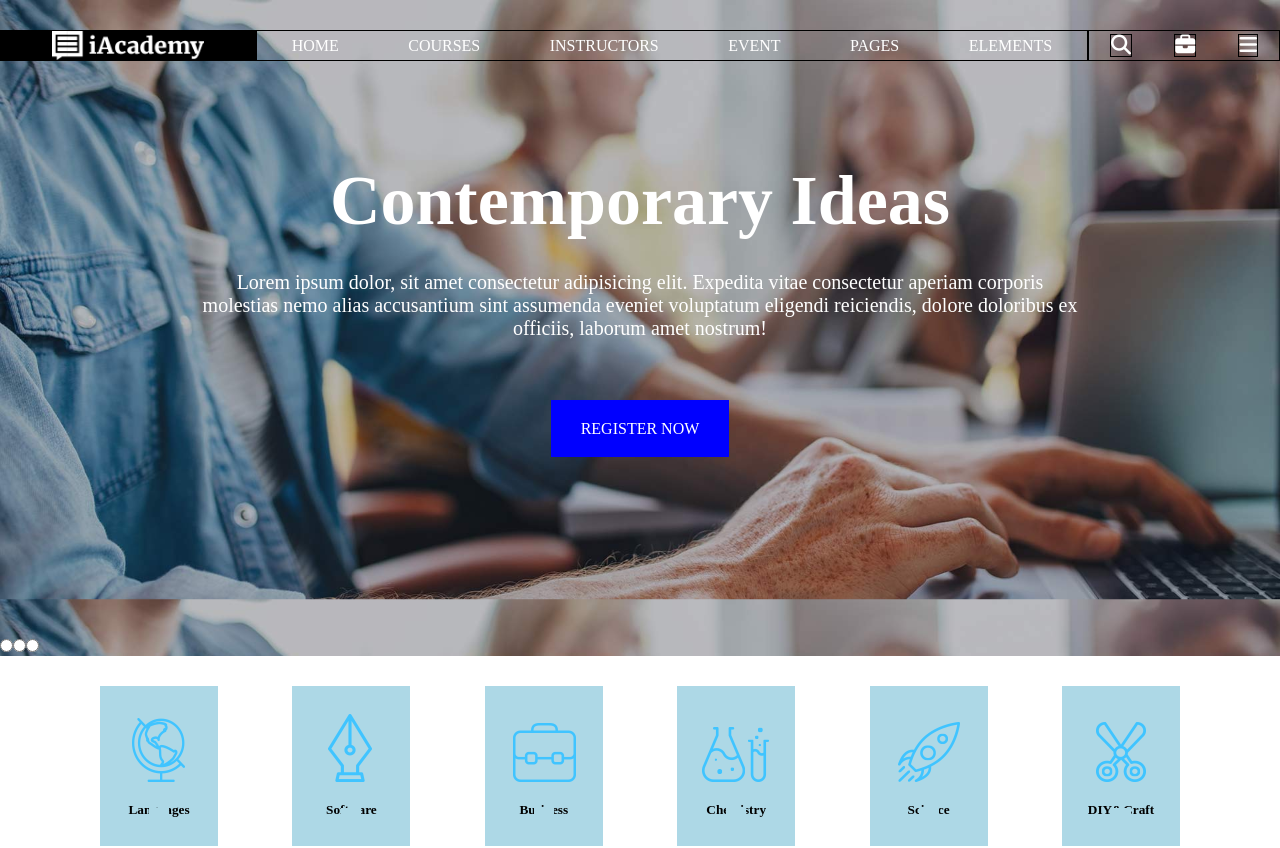
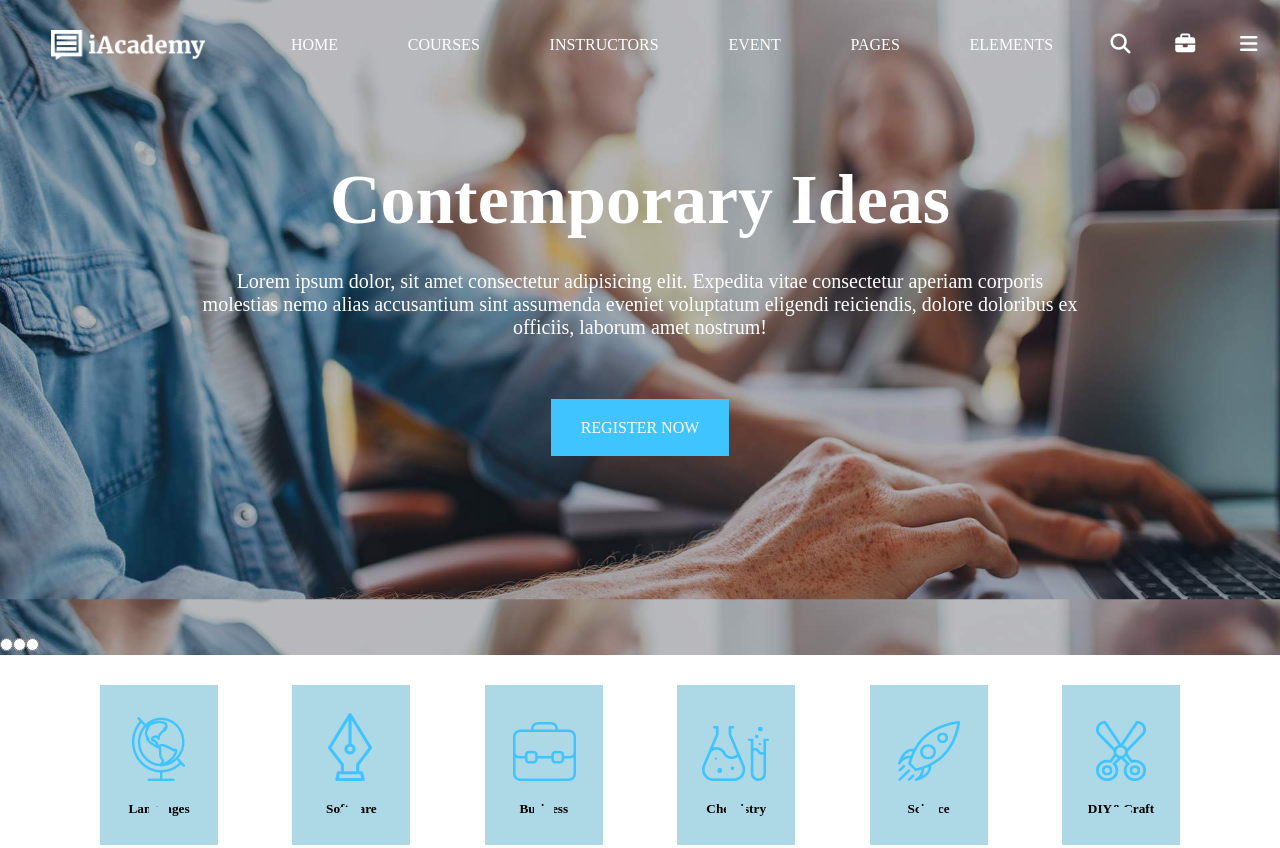
Before and after one commit to Nembo93/proj-html-vuejs, a Vue app: page / in a window 1280 px wide. Shown: the top 848 px of the page. Built offline with nearby package versions, Linux system fonts and the light colour scheme.

Commit message:
Modifica stile header

```diff
--- a/src/components/AppHeader.vue
+++ b/src/components/AppHeader.vue
@@ -71,7 +71,7 @@ console.log(store.menu_voice)
 .header_button{
   text-decoration: none;
   color: white;
-  background-color: blue;
+  background-color: var(--primary_color);
   padding: 20px 30px;
   margin-bottom: 100px;
 }
@@ -80,13 +80,10 @@ console.log(store.menu_voice)
   padding-top: 30px;
 }
 .header_bar div{
-  border: 1px solid black;
   color: white;
 }
 .header_bar_left{
   width: 20%;
-  background-color: black;
-  /* text-align: center; */
   align-items: center;
 }
 .header_bar_left img{
--- a/src/components/AppSection5.vue
+++ b/src/components/AppSection5.vue
@@ -25,10 +25,10 @@ export default{
             </div>
 
             <div class="sec5_card">
-                <img src="../assets/process-img-3.png" class="disp_block" alt="">
+                <img src="../assets/process-img-1.png" class="disp_block" alt="">
                 <div class="sec5_card_info">
                     <div class="disp_flex space_bet">
-                        <h4>Web Designi</h4>
+                        <h4>Web Designing</h4>
                         <div class="price_tag">FREE</div>
                     </div>
                     <span class="courses_teacher">Jennifer Powell</span>
@@ -38,7 +38,7 @@ export default{
             </div>
 
             <div class="sec5_card">
-                <img src="../assets/process-img-3.png" class="disp_block" alt="">
+                <img src="../assets/process-img-4.png" class="disp_block" alt="">
                 <div class="sec5_card_info">
                     <div class="disp_flex space_bet">
                         <h4>Financial Modelling</h4>
```
